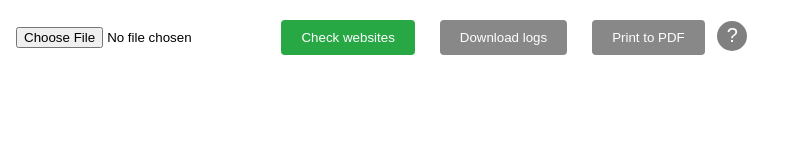
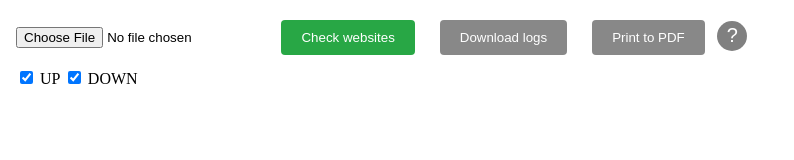
Before and after one commit to Shult/websiteStatus-Frontend, an Angular app: page /websites in a window 1280 px wide. Shown: the top 160 px of the page, without its empty margins (0-794 px from the left). Built offline with nearby package versions, Linux system fonts and the light colour scheme.

Commit message:
features : Checkbox Up and Down

```diff
--- a/src/app/components/website.component.css
+++ b/src/app/components/website.component.css
@@ -39,6 +39,7 @@
 .down {
   background-color: rgb(255,105,97);
 }
+
 
 .grid-container {
   display: grid;
@@ -152,3 +153,7 @@ button {
 button:hover {
   background-color: #45a049; /* Hover background color */
 }
+
+.hidden {
+  display: none;
+}
--- a/src/app/components/website.component.html
+++ b/src/app/components/website.component.html
@@ -6,25 +6,22 @@
   <app-help-button></app-help-button>
 </div>
 
-<!--<div class="website-container up grid-container">-->
-<!--  <div class="website-screenshot">-->
-<!--    <img [src]= "'http://localhost:3000/screenshots/http___twitch.tv.png'" alt="Screenshot">-->
-<!--  </div>-->
-<!--  <div class="website-info grid-container-vertical">-->
-<!--    <h2>twitch.tv</h2>-->
-<!--    <p><strong>Status:</strong> UP</p>-->
-<!--    <p><strong>Response time:</strong> 2s</p>-->
-<!--  </div>-->
-<!--</div>-->
+<div id="filter-buttons">
+  <label>
+    <input id="up" type="checkbox" value="up" (change)="toggleFilter('up', $event)" checked> UP
+  </label>
+  <label>
+    <input id="down" type="checkbox" value="down" (change)="toggleFilter('down', $event)" checked> DOWN
+  </label>
+</div>
 
-<!-- <div class="website-container" *ngFor="let website of websites"> -->
-<div *ngFor="let website of websites" class="website-container grid-container" [class.up]="website.status === 'up'" [class.down]="website.status === 'down'">
+<div *ngFor="let website of websites" class="website-container grid-container hideUp" [class.up]="website.status === 'up' && upFilter" [class.down]="website.status === 'down' && downFilter" [class.hidden]="!(website.status === 'up' && upFilter) && !(website.status === 'down' && downFilter)">
   <div class="website-screenshot">
     <ng-container *ngIf="website.status === 'up'">
       <img [src]="'http://localhost:3000/' + website.screen" alt="Screenshot" >
-<!--      (error)="handleImageError(website)"-->
     </ng-container>
   </div>
+
   <div class="grid-container-4">
     <div class="website-info grid-container-vertical">
       <p><strong>URL:</strong> {{ website.url }}</p>
@@ -37,3 +34,6 @@
     </div>
   </div>
 </div>
+
+
+<script src="src/app/js/filters.js"></script>
--- a/src/app/components/website.component.ts
+++ b/src/app/components/website.component.ts
@@ -11,6 +11,8 @@ export class WebsiteComponent implements OnInit {
   logs : any = "";
   isVerificationComplete: boolean = false;
   fileToUpload: File | null = null;
+  upFilter: boolean = true; // Propriété pour filtrer les sites "UP"
+  downFilter: boolean = true; // Propriété pour filtrer les sites "DOWN"
 
   constructor(private websiteService: WebsiteService) { }
 
@@ -73,4 +75,16 @@ export class WebsiteComponent implements OnInit {
     website.screen += '?' + new Date().getTime(); // Ajoutez un paramètre de requête unique pour forcer le rafraîchissement de l'image
   }
 
+  toggleFilter(filter: string, event: Event) {
+    console.log("toogleFilter");
+    const checked = (event.target as HTMLInputElement).checked;
+    if (filter === 'up') {
+      console.log("up");
+      this.upFilter = checked;
+    } else if (filter === 'down') {
+      console.log("down");
+      this.downFilter = checked;
+    }
+  }
+
 }
```
